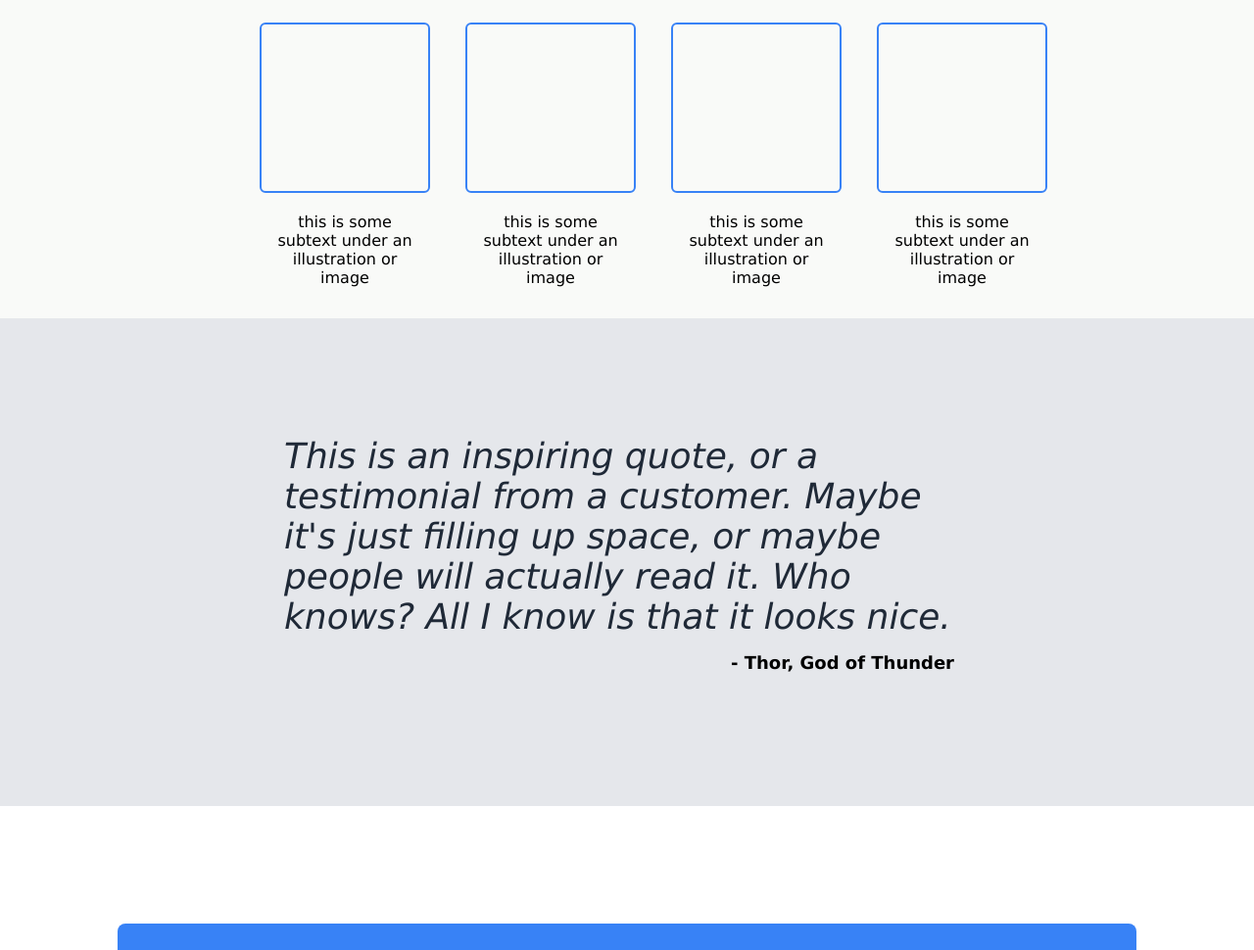
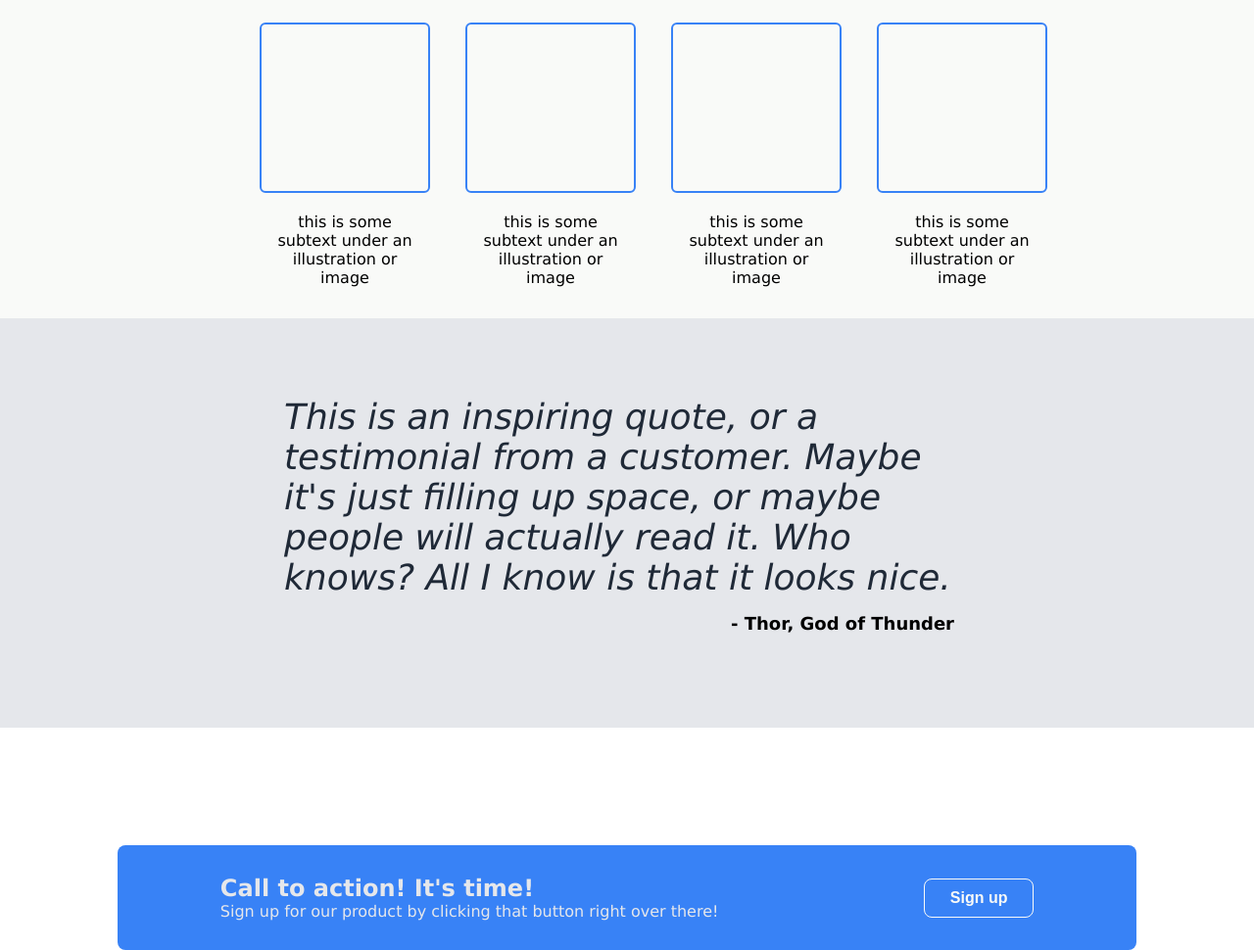
Before and after one commit to oakinh/Landing-Page, a plain HTML site: page index.html in a window 1280 px wide. Shown: the part 477-1447 px from the top of the page at 98% size. Drawn offline with Linux system fonts and the light colour scheme.

Commit message:
Fix quote padding

```diff
--- a/styles.css
+++ b/styles.css
@@ -115,6 +115,8 @@ body {
 .bottom-content-background {
     background-color: #E5E7EB;
     padding: 120px;
+    padding-bottom: 80px;
+    padding-top: 80px;
     display: flex;
     justify-content: center;
 
```
